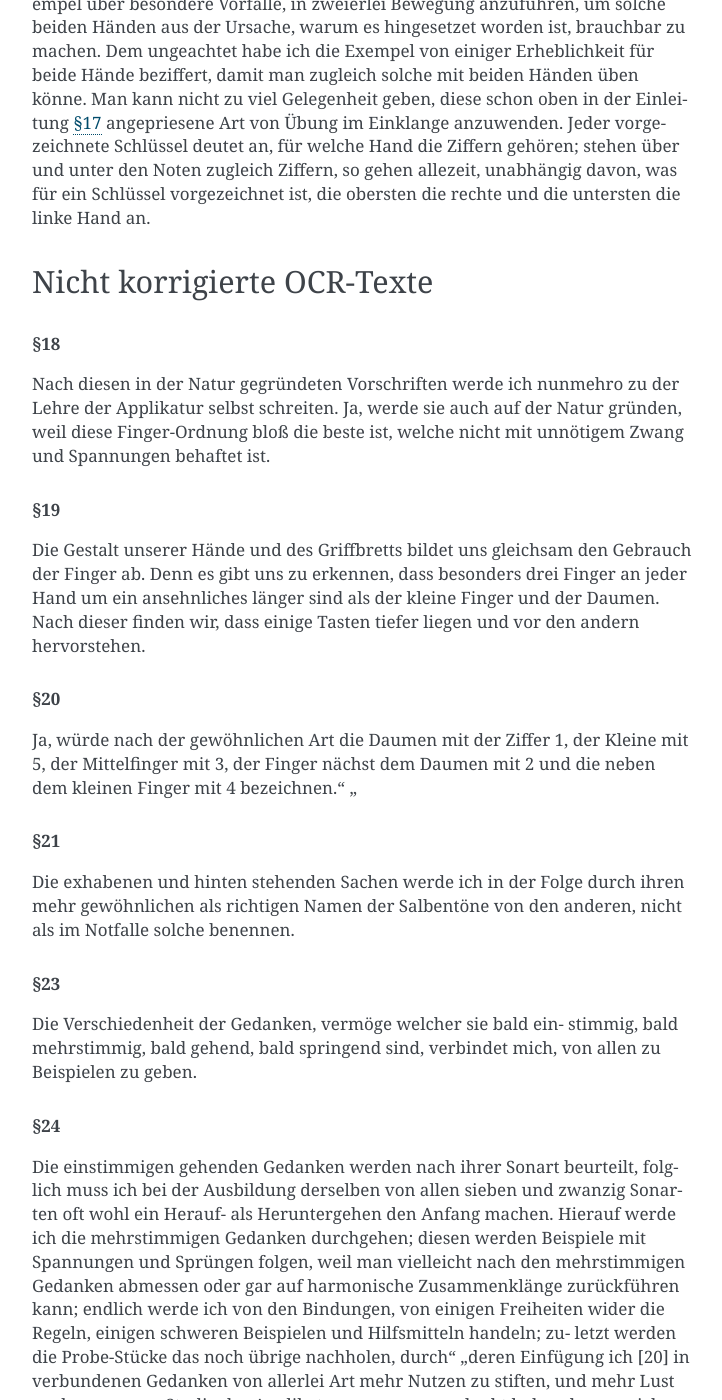
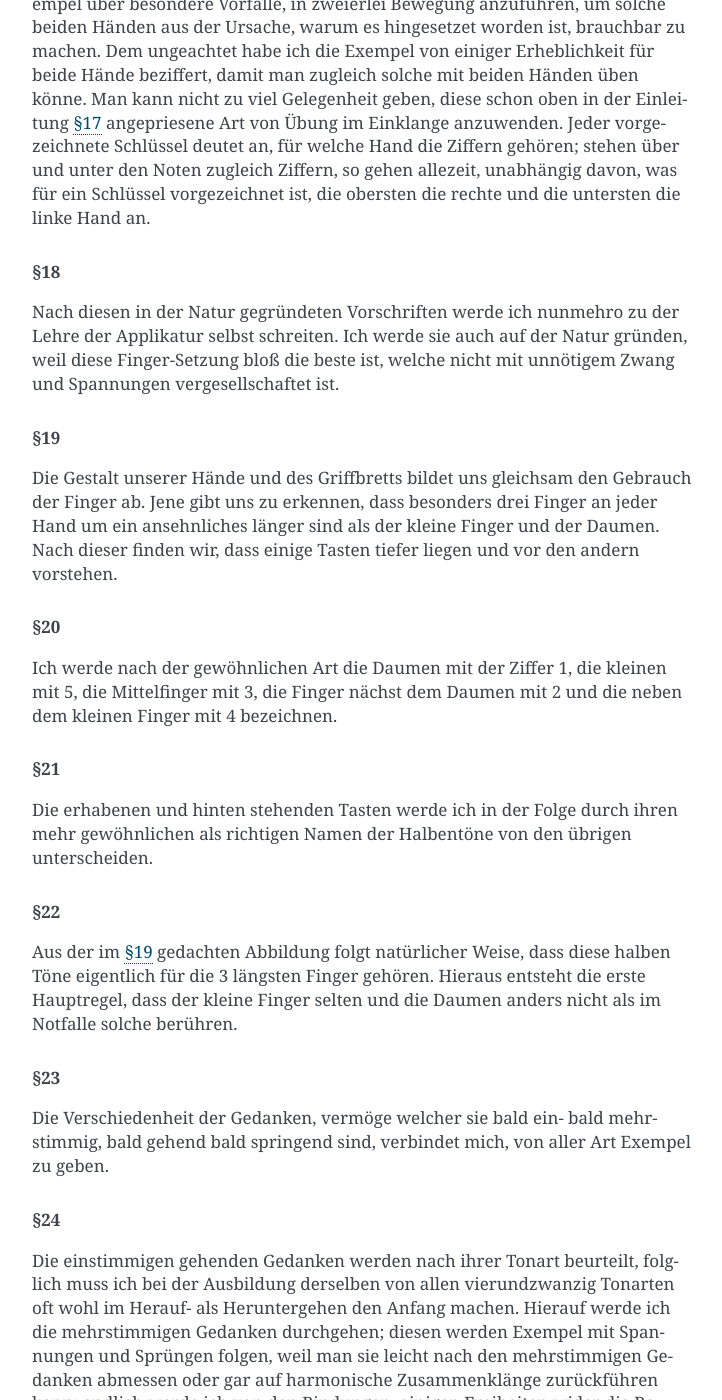
Before and after one commit to carlwitt/CPE-Bach-Clavier, a Sphinx documentation site: the page built from docs/source/part1/03_Fingersetzung.rst, in a window 1280 px wide and 1400 px high, scrolled down 4281 px. Shown: the whole window, without its empty margins (388-1110 px from the left). Built offline with Sphinx 7.4.7, drawn with Linux system fonts in a browser that asks for light colours; some of the changed text lies outside the part shown.

Commit message:
Fingersetzung bis 24

```diff
--- a/docs/source/part1/03_Fingersetzung.rst
+++ b/docs/source/part1/03_Fingersetzung.rst
@@ -98,7 +98,6 @@ Beim Unterweisen hat man selten mehr als ein Instrument, damit der Lehrmeister z
 Wir sehen hieraus erstlich, dass ungeachtet der unendlichen Verschiedenheit der Applikaturen dennoch wenige gute Haupt-Regeln hinlänglich sind, alle vorkommenden Aufgaben aufzulösen;
 zweitens, dass durch eine fleißige Übung der Gebrauch der Finger endlich so mechanisch wird und werden muß, dass man, ohne sich weiter darum zu bekümmern, in den Stand gesetzt wird, mit aller Freiheit an den Ausdruck wichtigerer Sachen zu denken.
 
-
 .. rubric:: §16
 
 Man muß beim Spielen beständig auf die Folge sehen, indem diese oft Ursache ist, dass wir andere als die gewöhnlichen Finger nehmen müssen.
@@ -110,56 +109,46 @@ Dem ungeachtet habe ich die Exempel von einiger Erheblichkeit für beide Hände
 Man kann nicht zu viel Gelegenheit geben, diese schon oben in der Einleitung :ref:`einleitung-paragraph-17` angepriesene Art von Übung im Einklange anzuwenden. Jeder vorgezeichnete Schlüssel deutet an, für welche Hand die Ziffern gehören;
 stehen über und unter den Noten zugleich Ziffern, so gehen allezeit, unabhängig davon, was für ein Schlüssel vorgezeichnet ist, die obersten die rechte und die untersten die linke Hand an.
 
-Nicht korrigierte OCR-Texte
-++++++++++++++++++++++++++++
-
-
 .. rubric:: §18
 
-Nach diesen in der Natur gegründeten Vorschriften werde ich nunmehro zu der Lehre der Applikatur selbst schreiten. Ja, werde sie auch auf der Natur gründen, weil diese Finger-Ordnung bloß die beste ist, welche nicht mit unnötigem Zwang und Spannungen behaftet ist.
+Nach diesen in der Natur gegründeten Vorschriften werde ich nunmehro zu der Lehre der Applikatur selbst schreiten.
+Ich werde sie auch auf der Natur gründen, weil diese Finger-Setzung bloß die beste ist, welche nicht mit unnötigem Zwang und Spannungen vergesellschaftet ist.
 
-
+.. _fingersetzung-paragraph-19:
 
 .. rubric:: §19
 
-Die Gestalt unserer Hände und des Griffbretts bildet uns gleichsam den Gebrauch der Finger ab. Denn es gibt uns zu erkennen, dass besonders drei Finger an jeder Hand um ein ansehnliches länger sind als der kleine Finger und der Daumen. Nach dieser finden wir, dass einige Tasten tiefer liegen und vor den andern hervorstehen.
-
+Die Gestalt unserer Hände und des Griffbretts bildet uns gleichsam den Gebrauch der Finger ab.
+Jene gibt uns zu erkennen, dass besonders drei Finger an jeder Hand um ein ansehnliches länger sind als der kleine Finger und der Daumen.
+Nach dieser finden wir, dass einige Tasten tiefer liegen und vor den andern vorstehen.
 
 .. rubric:: §20
 
-Ja, würde nach der gewöhnlichen Art die Daumen mit der Ziffer 1, der Kleine mit 5, der Mittelfinger mit 3, der Finger nächst dem Daumen mit 2 und die neben dem kleinen Finger mit 4 bezeichnen."
-"
+Ich werde nach der gewöhnlichen Art die Daumen mit der Ziffer 1, die kleinen mit 5, die Mittelfinger mit 3, die Finger nächst dem Daumen mit 2 und die neben dem kleinen Finger mit 4 bezeichnen.
 
 .. rubric:: §21
 
-Die exhabenen und hinten stehenden Sachen werde ich in der Folge durch ihren mehr gewöhnlichen als richtigen Namen der Salbentöne von den
-anderen, nicht als im Notfalle solche benennen.
+Die erhabenen und hinten stehenden Tasten werde ich in der Folge durch ihren mehr gewöhnlichen als richtigen Namen der Halbentöne von den übrigen unterscheiden.
 
+.. rubric:: §22
 
+Aus der im :ref:`fingersetzung-paragraph-19` gedachten Abbildung folgt natürlicher Weise, dass diese halben Töne eigentlich für die 3 längsten Finger gehören.
+Hieraus entsteht die erste Hauptregel, dass der kleine Finger selten und die Daumen anders nicht als im Notfalle solche berühren.
 
 .. rubric:: §23
 
-Die Verschiedenheit der Gedanken, vermöge welcher sie bald ein-
-stimmig, bald mehrstimmig, bald gehend, bald springend sind, verbindet mich, von allen zu Beispielen zu geben.
-
-
+Die Verschiedenheit der Gedanken, vermöge welcher sie bald ein- bald mehrstimmig, bald gehend bald springend sind, verbindet mich, von aller Art Exempel zu geben.
 
 .. rubric:: §24
 
-Die einstimmigen gehenden Gedanken werden nach ihrer Sonart
-beurteilt, folglich muss ich bei der Ausbildung derselben von allen sieben und
-zwanzig Sonarten oft wohl ein Herauf- als Heruntergehen den Anfang machen.
-Hierauf werde ich die mehrstimmigen Gedanken durchgehen; diesen werden
-Beispiele mit Spannungen und Sprüngen folgen, weil man vielleicht nach den
-mehrstimmigen Gedanken abmessen oder gar auf harmonische Zusammenklänge
-zurückführen kann; endlich werde ich von den Bindungen, von einigen Freiheiten
-wider die Regeln, einigen schweren Beispielen und Hilfsmitteln handeln; zu-
-letzt werden die Probe-Stücke das noch übrige nachholen, durch"
-"deren Einfügung
-ich [20] in verbundenen Gedanken von allerlei Art mehr Nutzen zu stiften,
-und mehr Lust zu dem saueren Studio der Applikatur zu erregen geglaubt habe,
-als wenn ich durch Ueberhäufung vieler, aus ihrem Zusammenhang gerissenen Exempel unerträglich und zu weitläufig geworden wäre.
+Die einstimmigen gehenden Gedanken werden nach ihrer Tonart beurteilt, folglich muss ich bei der Ausbildung derselben von allen vierundzwanzig Tonarten oft wohl im Herauf- als Heruntergehen den Anfang machen.
+Hierauf werde ich die mehrstimmigen Gedanken durchgehen;
+diesen werden Exempel mit Spannungen und Sprüngen folgen, weil man sie leicht nach den mehrstimmigen Gedanken abmessen oder gar auf harmonische Zusammenklänge zurückführen kann;
+endlich werde ich von den Bindungen, einigen Freiheiten wider die Regeln, einigen schweren Exempeln und Hilfsmitteln handeln;
+zuletzt werden die Probe-Stücke das noch übrige nachholen, durch deren Anhängung ich in verbundenen Gedanken von allerlei Art mehr Nutzen zu stiften, und mehr Lust zu dem schweren Studium der Applikatur zu erregen geglaubt habe, als wenn ich durch Ueberhäufung vieler, aus ihrem Zusammenhang gerissenen Exempel unerträglich und zu weitläufig worden wäre.
 
+Nicht korrigierte OCR-Texte
+++++++++++++++++++++++++++++
 
 .. rubric:: §25
 
```
